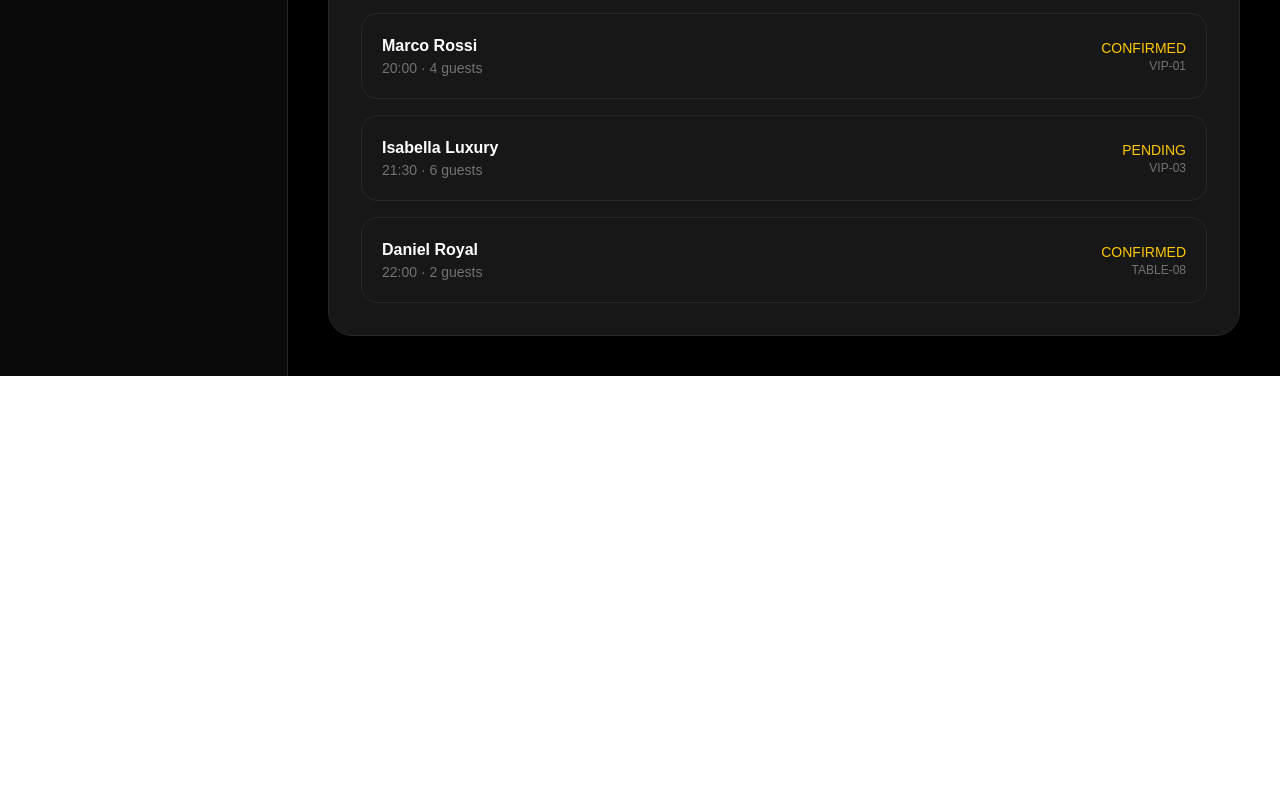
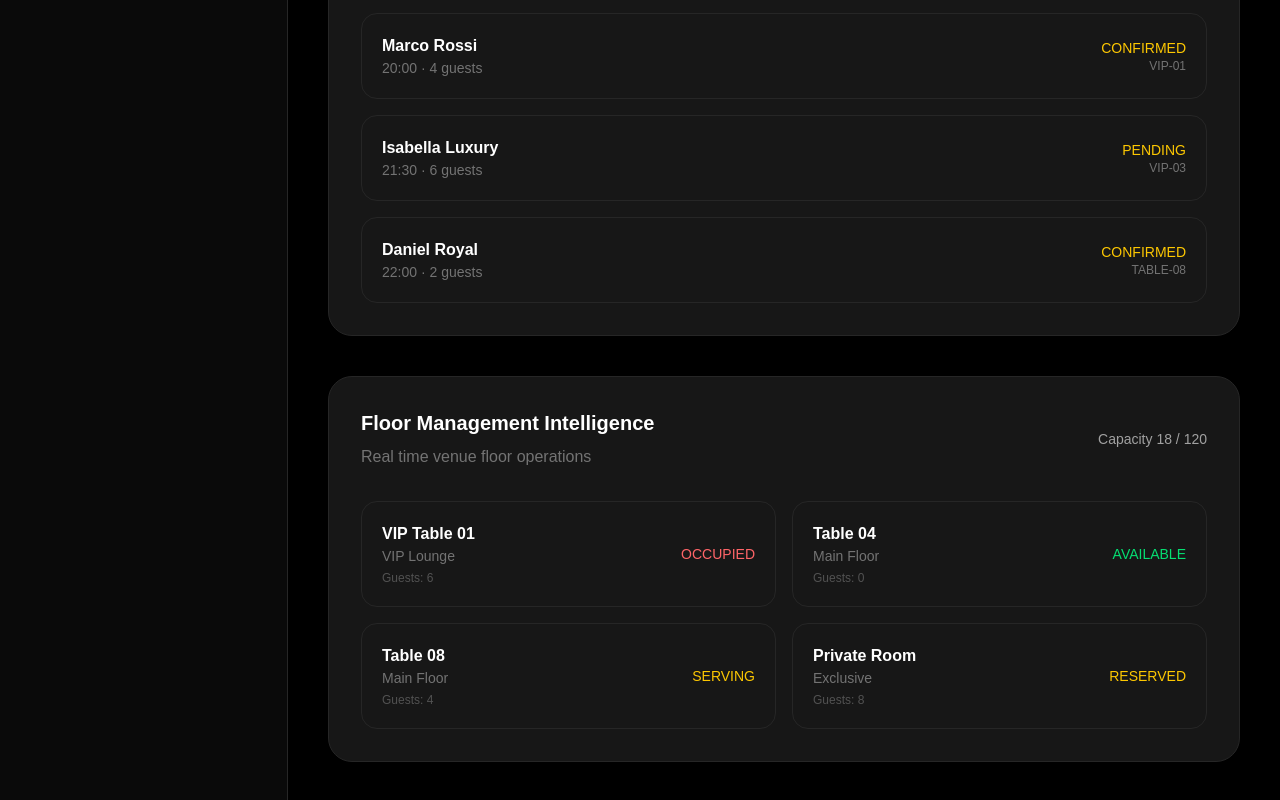
Before and after one commit to davieszarza1-ai/Luxury-Venue-OS, a Next.js app in the folder apps/lvos-web/: page / in a window 1280 px wide. Shown: the part 1675-2475 px from the top of the page. Before the commit the page ends 2051 px from the top, so only its background shows below. Built offline with nearby package versions, Linux system fonts and the light colour scheme.

Commit message:
Add floor management intelligence module

```diff
--- a/apps/lvos-web/src/app/page.tsx
+++ b/apps/lvos-web/src/app/page.tsx
@@ -5,6 +5,7 @@ import RevenueOverview from "@/components/dashboard/RevenueOverview";
 import LiveOperations from "@/components/dashboard/LiveOperations";
 import VIPGuests from "@/components/dashboard/VIPGuests";
 import Reservations from "@/components/dashboard/Reservations";
+import FloorManagement from "@/components/dashboard/FloorManagement";
 
 import { getAnalytics } from "@/lib/api";
 
@@ -173,11 +174,17 @@ Real time venue operations.
 
 <RevenueOverview />
 
+
 <LiveOperations />
+
 
 <VIPGuests />
 
+
 <Reservations />
+
+
+<FloorManagement />
 
 
 </CommandShell>
--- /dev/null
+++ b/apps/lvos-web/src/components/dashboard/FloorManagement.tsx
@@ -0,0 +1,186 @@
+export default function FloorManagement(){
+
+const tables = [
+
+{
+name:"VIP Table 01",
+zone:"VIP Lounge",
+guests:6,
+status:"OCCUPIED"
+},
+
+{
+name:"Table 04",
+zone:"Main Floor",
+guests:0,
+status:"AVAILABLE"
+},
+
+{
+name:"Table 08",
+zone:"Main Floor",
+guests:4,
+status:"SERVING"
+},
+
+{
+name:"Private Room",
+zone:"Exclusive",
+guests:8,
+status:"RESERVED"
+}
+
+]
+
+
+return (
+
+<section className="
+mt-10
+rounded-3xl
+bg-neutral-900
+border
+border-neutral-800
+p-8
+">
+
+
+<div className="
+flex
+justify-between
+items-center
+">
+
+
+<div>
+
+<h3 className="
+text-xl
+font-semibold
+">
+Floor Management Intelligence
+</h3>
+
+
+<p className="
+text-neutral-500
+mt-2
+">
+Real time venue floor operations
+</p>
+
+</div>
+
+
+<div className="
+text-sm
+text-neutral-400
+">
+Capacity 18 / 120
+</div>
+
+
+</div>
+
+
+
+<div className="
+mt-8
+grid
+grid-cols-1
+md:grid-cols-2
+gap-4
+">
+
+
+{
+tables.map((table)=>(
+
+
+<div
+key={table.name}
+className="
+rounded-2xl
+border
+border-neutral-800
+p-5
+flex
+justify-between
+items-center
+"
+>
+
+
+<div>
+
+
+<h4 className="
+font-semibold
+">
+{table.name}
+</h4>
+
+
+<p className="
+text-sm
+text-neutral-500
+">
+{table.zone}
+</p>
+
+
+<p className="
+text-xs
+text-neutral-600
+mt-1
+">
+Guests: {table.guests}
+</p>
+
+
+</div>
+
+
+
+<div className="
+text-right
+">
+
+
+<p className={`
+text-sm
+${
+table.status === "AVAILABLE"
+?
+"text-green-400"
+:
+table.status === "OCCUPIED"
+?
+"text-red-400"
+:
+"text-yellow-400"
+}
+`}>
+{table.status}
+</p>
+
+
+</div>
+
+
+</div>
+
+
+))
+
+}
+
+
+</div>
+
+
+</section>
+
+)
+
+}
```
